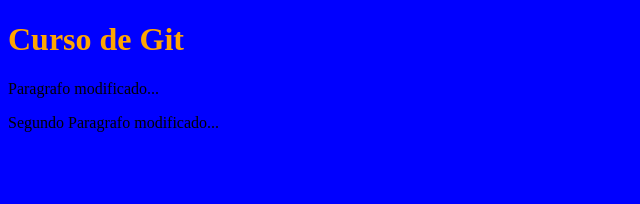
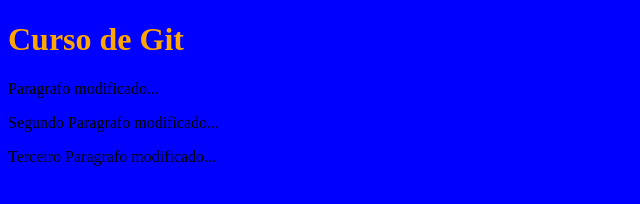
Before and after one commit to gabrielBar/curso-git, a plain HTML site: page index.html in a window 1280 px wide. Shown: the whole page, without its empty margins (0-640 px from the left). Drawn offline with Linux system fonts and the light colour scheme.

Commit message:
Mudanca em paragrafo

```diff
--- a/index.html
+++ b/index.html
@@ -10,6 +10,7 @@
 	<h1>Curso de Git</h1>
 	<p> Paragrafo modificado...</p>
 	<p> Segundo Paragrafo modificado...</p>
+	<p> Terceiro Paragrafo modificado...</p>
 
 </body>
 </html>
```
